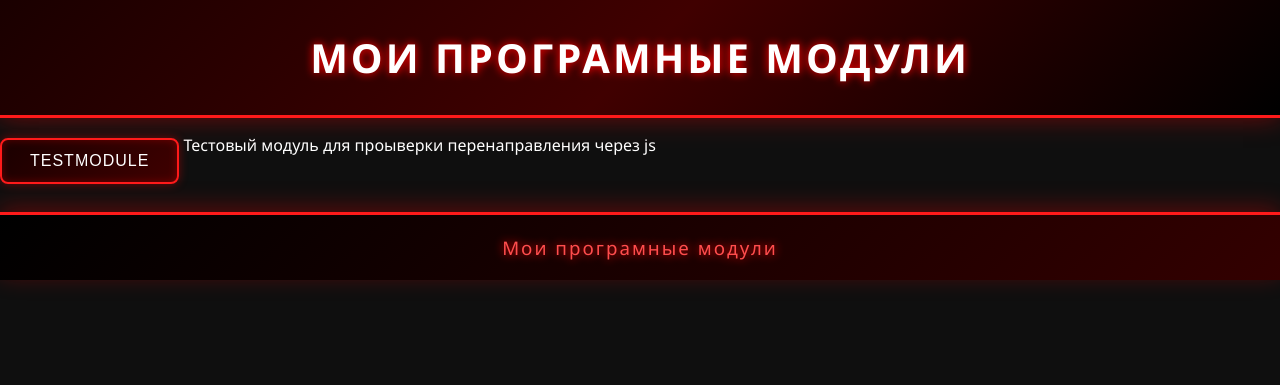
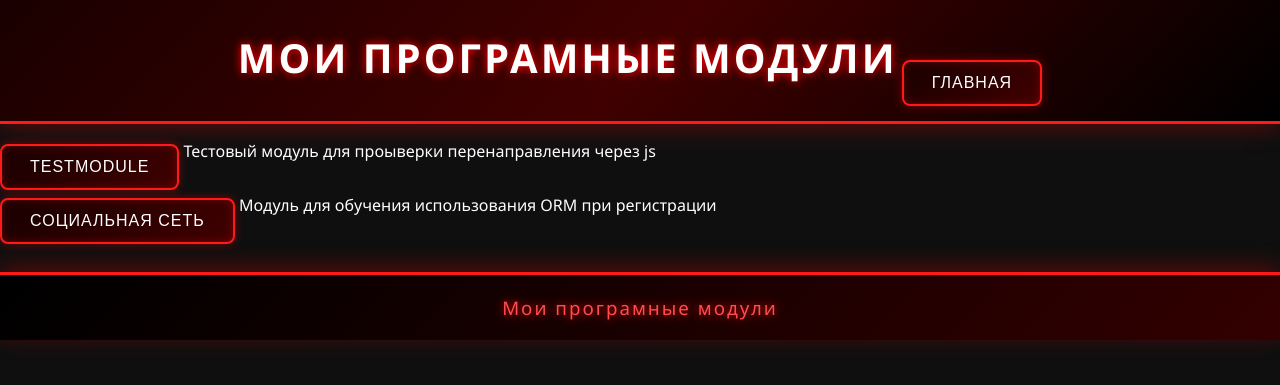
Before and after one commit to StasFoster/Top-PPM-Project, a Django app: page / in a window 1280 px wide. Shown: the top 385 px of the page. Run offline with Django 5.2, Linux system fonts and the light colour scheme.

Commit message:
update module SocNet

```diff
--- a/Modules/Router/templates/Router/index.html
+++ b/Modules/Router/templates/Router/index.html
@@ -55,19 +55,14 @@ button:focus {
 
 {% block content %}
 
-
-
 <div class="btn_block">
-    <button id="btnFirst" class = "elBlock"> TestModule </button>
+    <button onClick="window.location.href = '{% url 'test' %}'" class = "elBlock"> TestModule </button>
     <p class="disc elBlock"> Тестовый модуль для проыверки перенаправления через js </p>
 </div>
 
+<div class="btn_block">
+    <button onClick="window.location.href = '{% url 'socnet' %}'" class = "elBlock"> Социальная сеть </button>
+    <p class="disc elBlock"> Модуль для обучения использования ORM при регистрации </p>
+</div>
 
-<script>
-    const btn = document.getElementById("btnFirst")
-
-    btn.addEventListener("click", function(){
-        window.location.href = "{% url 'test' %}";
-    })
-</script>
 {% endblock content %}
--- a/Modules/Socnet/urls.py
+++ b/Modules/Socnet/urls.py
@@ -1,5 +1,7 @@
 from django.urls import path
 
+from . import views
+
 urlpatterns = [
-
+    path("socnet/", views.main, name="socnet")
 ]
--- a/Modules/Socnet/views.py
+++ b/Modules/Socnet/views.py
@@ -1,3 +1,6 @@
 from django.shortcuts import render
+from django.http import JsonResponse
 
-# Create your views here.
+def main(request):
+    return render(request, "Socnet/index.html")
+    # return JsonResponse({"status":True})
--- a/Modules/templates/base.html
+++ b/Modules/templates/base.html
@@ -70,10 +70,14 @@
         header h1 {
             animation: glowPulse 3s infinite ease-in-out;
         }
+        .lineEl{
+            display: inline-block
+        }
 </style>
 <body>
     <header>
-        <h1>Мои програмные модули</h1>
+        <h1 class="lineEl">Мои програмные модули</h1>
+        <button onClick="window.location.href = '{% url 'main' %}'" class = "elBlock lineEl"> Главная </button>
     </header>
     {% block content %}{% endblock content %}
     <footer>
```
Also changed, not shown: Modules/Socnet/templates/Socnet/index.html (added, +9 -0 lines), Modules/Socnet/models.py (line endings or trailing spaces).
